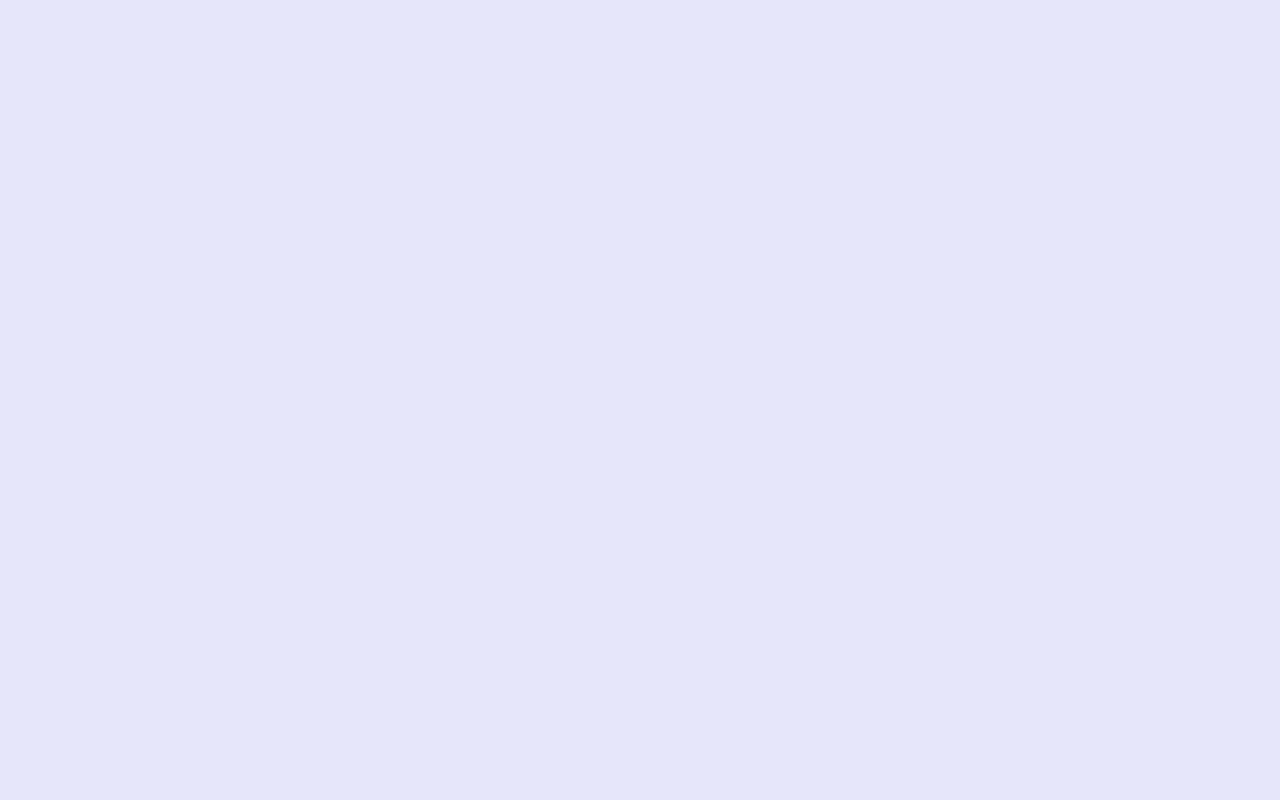
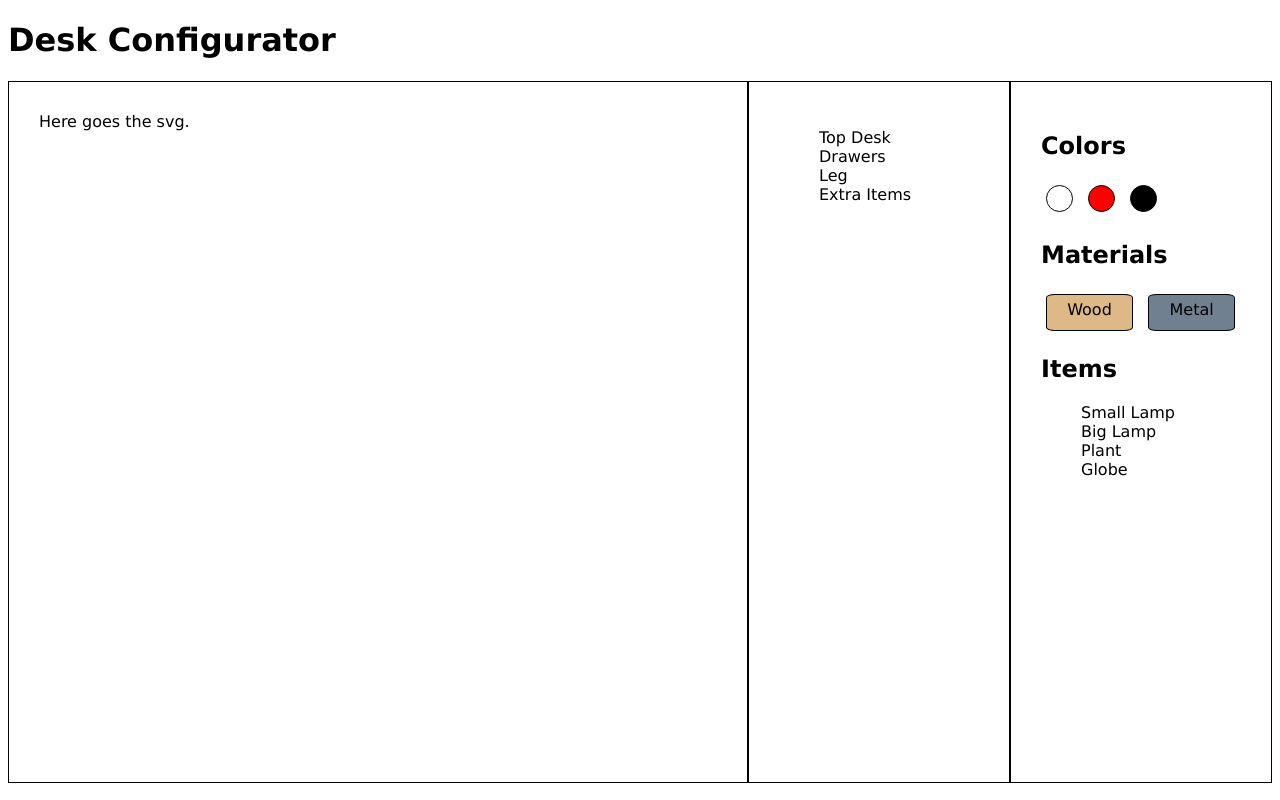
Before and after one commit to AgataLub/configure_desk, a plain HTML site: page index.html in a window 1280 px wide. Drawn offline with Linux system fonts and the light colour scheme.

Commit message:
add css and html

```diff
--- a/index.html
+++ b/index.html
@@ -7,6 +7,34 @@
     <link rel="stylesheet" href="style.css" />
   </head>
   <body>
+    <h1>Desk Configurator</h1>
+    <div class="configurator">
+      <div class="desk">Here goes the svg.</div>
+      <div class="choose-element">
+        <ul>
+          <li id="top-desk">Top Desk</li>
+          <li id="drawers">Drawers</li>
+          <li id="leg">Leg</li>
+          <li id="items">Extra Items</li>
+        </ul>
+      </div>
+      <div class="choose-option">
+        <h2>Colors</h2>
+        <div class="colorbox" id="white"></div>
+        <div class="colorbox" id="red"></div>
+        <div class="colorbox" id="black"></div>
+        <h2>Materials</h2>
+        <div class="materialbox" id="wood">Wood</div>
+        <div class="materialbox" id="metal">Metal</div>
+        <h2>Items</h2>
+        <ul>
+          <li id="lamp1">Small Lamp</li>
+          <li id="lamp2">Big Lamp</li>
+          <li id="plant">Plant</li>
+          <li id="globe">Globe</li>
+        </ul>
+      </div>
+    </div>
     <script src="script.js"></script>
   </body>
 </html>
--- a/style.css
+++ b/style.css
@@ -1,3 +1,83 @@
 body {
-  background-color: lavender;
+  background-color: white;
+  font-family: "Verdana", sans-serif;
 }
+
+h1 {
+  font-size: 2em;
+}
+
+h2 {
+  font-size: 1.5em;
+}
+.configurator {
+  display: flex;
+  flex-direction: row;
+  flex-wrap: nowrap;
+}
+
+.desk,
+.choose-element,
+.choose-option {
+  border: 1px solid black;
+  height: 50vw;
+  padding: 30px;
+}
+
+.choose-element,
+.choose-option {
+  width: 200px;
+}
+
+.desk {
+  flex-grow: 2;
+}
+
+.materialbox:hover,
+.colorbox:hover {
+  opacity: 0.5;
+}
+
+.colorbox {
+  border-radius: 50%;
+  border: 1px solid black;
+  width: 25px;
+  height: 25px;
+  margin: 5px;
+  display: inline-block;
+}
+
+#red {
+  background-color: red;
+}
+
+#black {
+  background-color: black;
+}
+
+.materialbox {
+  border-radius: 10%;
+  width: 75px;
+  height: 25px;
+  border: 1px solid black;
+  margin: 5px;
+  display: inline-block;
+  padding: 5px;
+  text-align: center;
+}
+
+#wood {
+  background-color: burlywood;
+}
+
+#metal {
+  background-color: slategrey;
+}
+
+ul {
+  list-style-type: none;
+}
+
+li:hover {
+  font-weight: 600;
+}
```
